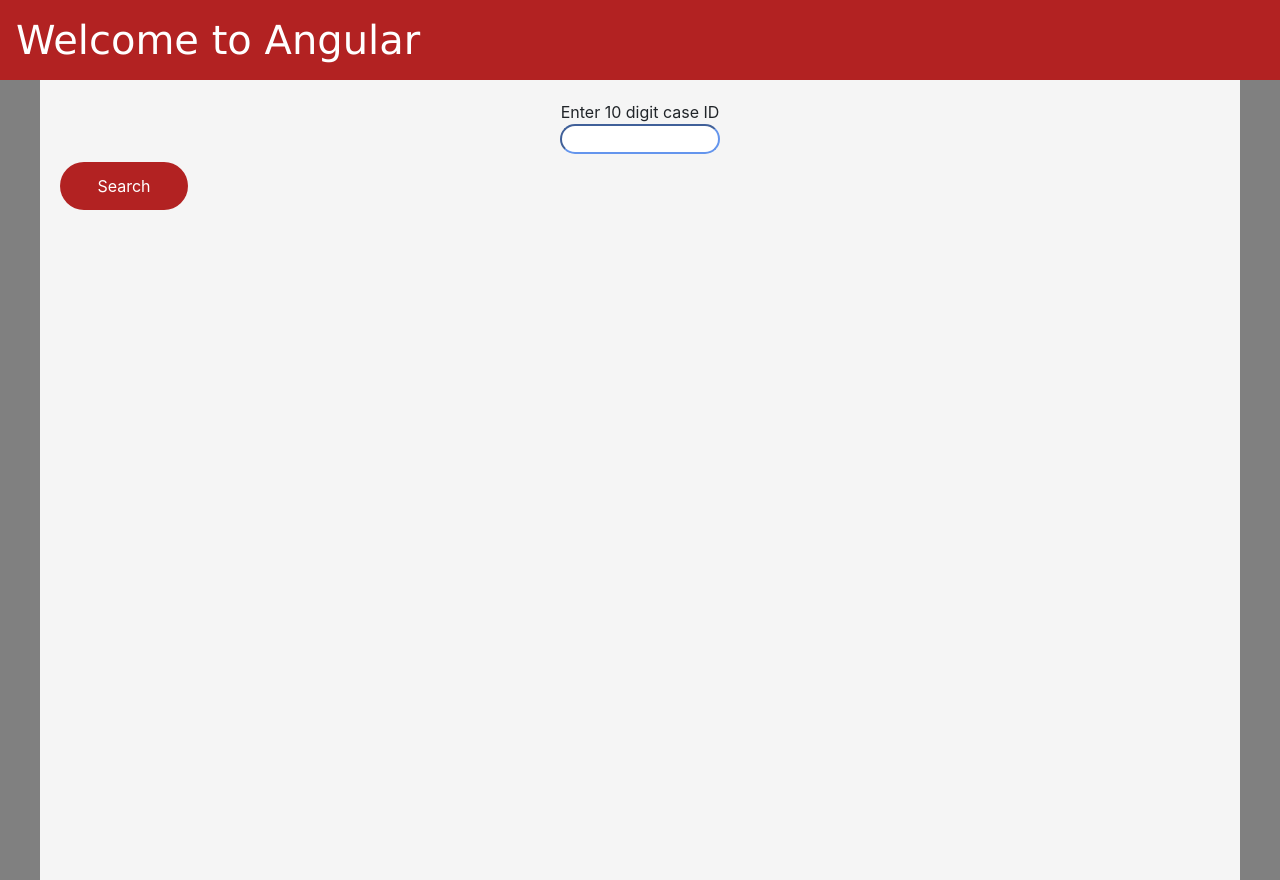
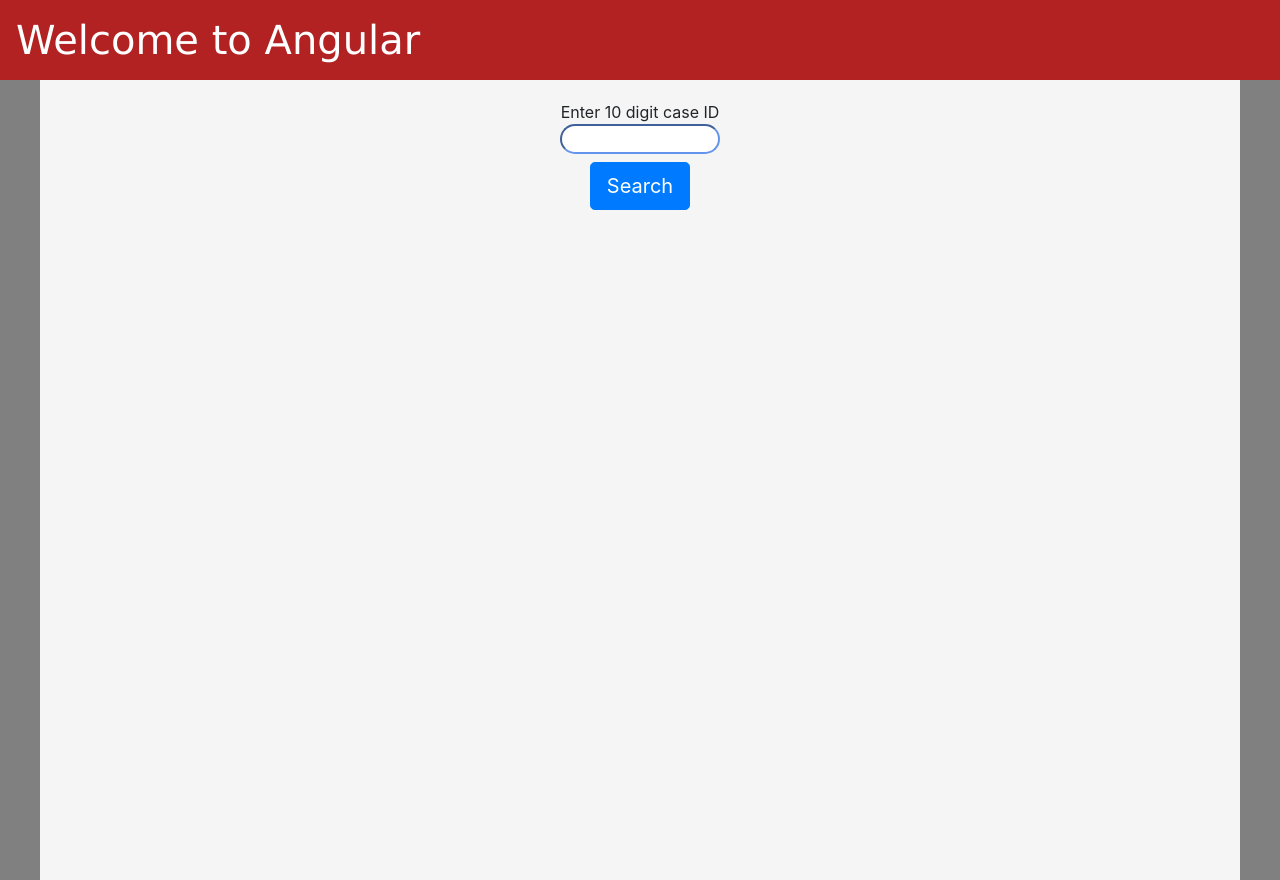
Before and after one commit to pi-bits/angular-app, an Angular app: page /welcome in a window 1280 px wide. Built offline with nearby package versions, Linux system fonts and the light colour scheme.

Commit message:
Disabled buttin for loading

```diff
--- a/src/app/welcome/welcome.component.html
+++ b/src/app/welcome/welcome.component.html
@@ -6,7 +6,7 @@
                         <input class="searchInput" formControlName="caseId" type="text" id="caseSearch" data-qa="caseSearch"
                             name="caseSearch" required minlength="1" maxlength="10" size="10">
                     </label>
-                    <input class = "button" type="submit" data-qa="submit" value="Search">
+                    <input  [disabled]="loading" class = "btn btn-lg btn-primary" type="submit" data-qa="submit" value="Search">
         </div>
 
 
--- a/src/app/welcome/welcome.component.ts
+++ b/src/app/welcome/welcome.component.ts
@@ -14,7 +14,7 @@ import { ApplicationData } from '../model/applicationData';
 export class WelcomeComponent implements OnInit {
   public form: FormGroup;
   public applicationData: ApplicationData;
-
+  public loading=false;
   constructor(private fb: FormBuilder, private router: Router, private dataService: DataServiceService, private caseSearch: CaseSearchService) {
   }
 
@@ -25,7 +25,9 @@ export class WelcomeComponent implements OnInit {
   }
 
   submit() {
+
     if (this.form.valid) {
+      this.loading=true;
       const applicattionData = new Data();
       applicattionData.areAllBorrowersTheSame = 'YES';
       applicattionData.customerEligibleFor5YearsFixedOrMore = 'NO';
--- a/src/styles.css
+++ b/src/styles.css
@@ -18,7 +18,6 @@ header {
     height: 5rem;
     background-color: #B22222;
     padding: 1rem;
-    /* margin-bottom: 1rem; */
 }
 
 section {
@@ -38,21 +37,6 @@ section {
 footer{
     display: block;
     position: absolute;
-}
-.button{
-    background-color:#B22222;
-    border-radius: 3rem;
-    border: none;
-    color: white;
-    text-align: center;
-    text-decoration: none;
-    display: inline-block;
-    font-size: 16px;
-    width: 8rem;
-    height: 3rem;
-    display: block;
-    position: relative;
-
 }
 
 input[type=text]{
```
